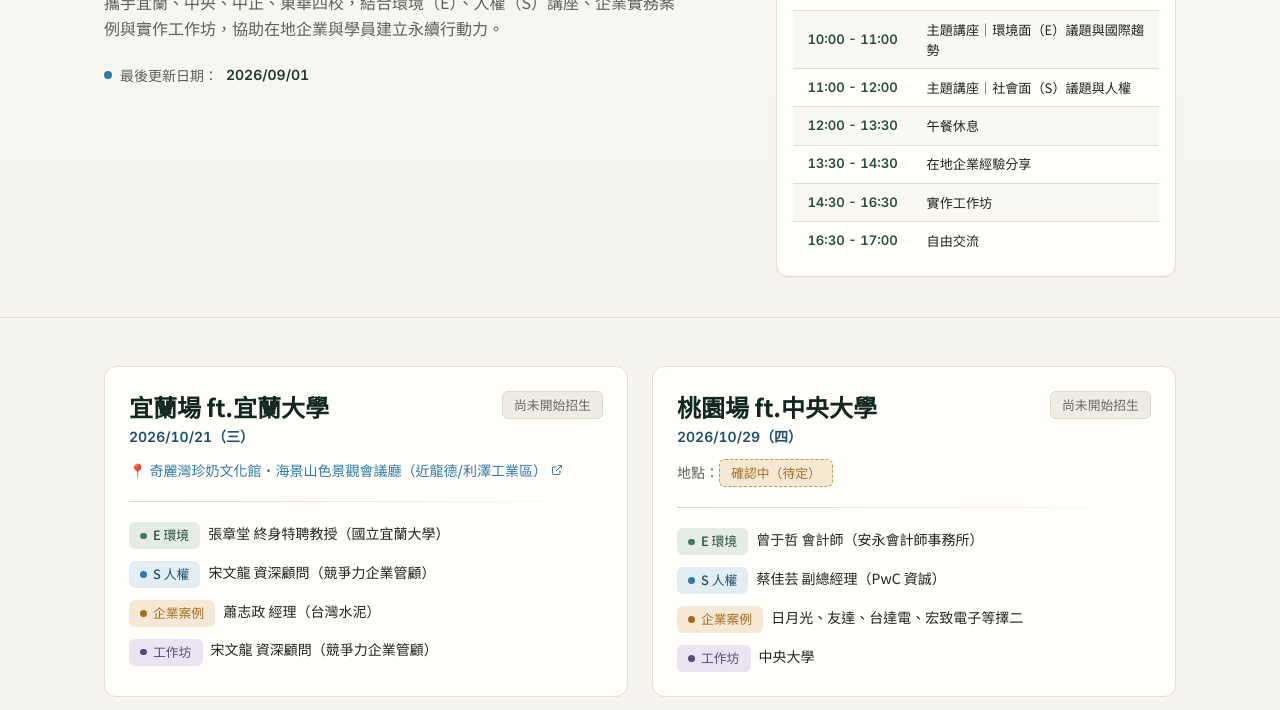
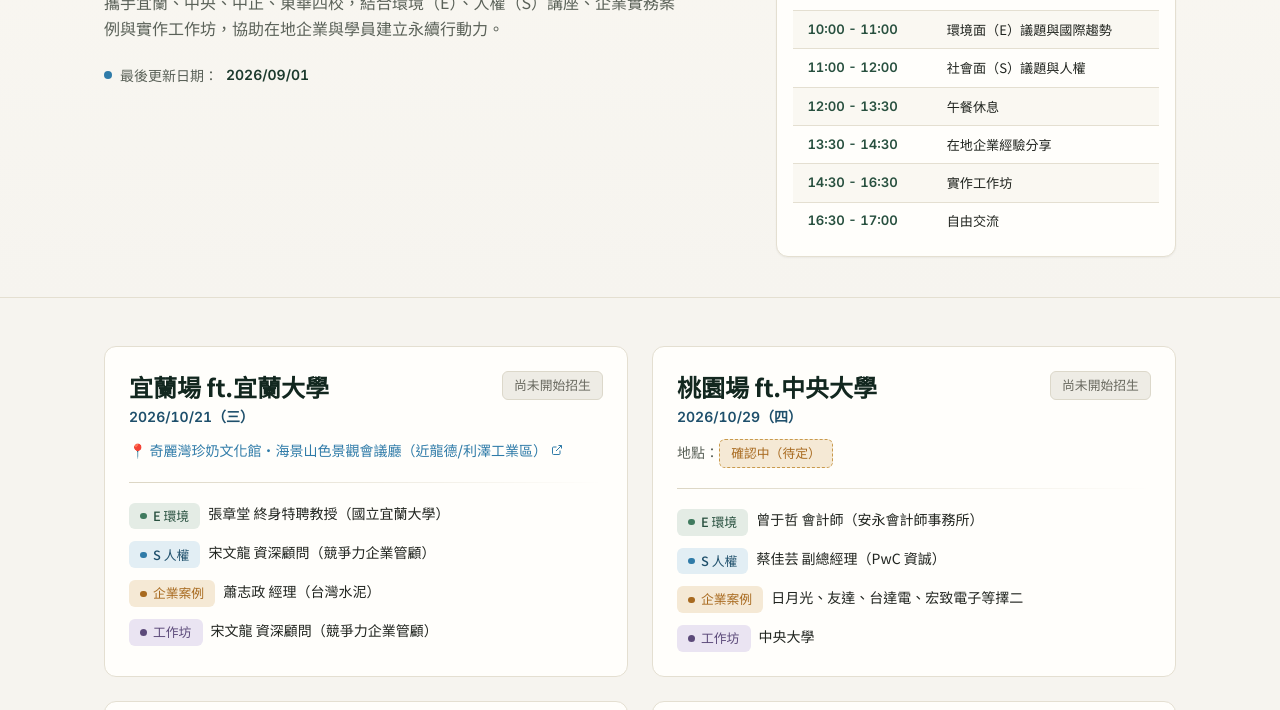
Before and after one commit to casa0416-maki/esg-2026, a plain HTML site: page index.html in a window 1280 px wide. Shown: the part 163-873 px from the top of the page. Drawn offline with nearby package versions, Linux system fonts and the light colour scheme.

Commit message:
Update index.html

```diff
--- a/index.html
+++ b/index.html
@@ -134,8 +134,8 @@
               </thead>
               <tbody>
                 <tr><td>09:30 - 10:00</td><td>報到與開場</td></tr>
-                <tr><td>10:00 - 11:00</td><td>主題講座｜環境面（E）議題與國際趨勢</td></tr>
-                <tr><td>11:00 - 12:00</td><td>主題講座｜社會面（S）議題與人權</td></tr>
+                <tr><td>10:00 - 11:00</td><td>環境面（E）議題與國際趨勢</td></tr>
+                <tr><td>11:00 - 12:00</td><td>社會面（S）議題與人權</td></tr>
                 <tr><td>12:00 - 13:30</td><td>午餐休息</td></tr>
                 <tr><td>13:30 - 14:30</td><td>在地企業經驗分享</td></tr>
                 <tr><td>14:30 - 16:30</td><td>實作工作坊</td></tr>
```
